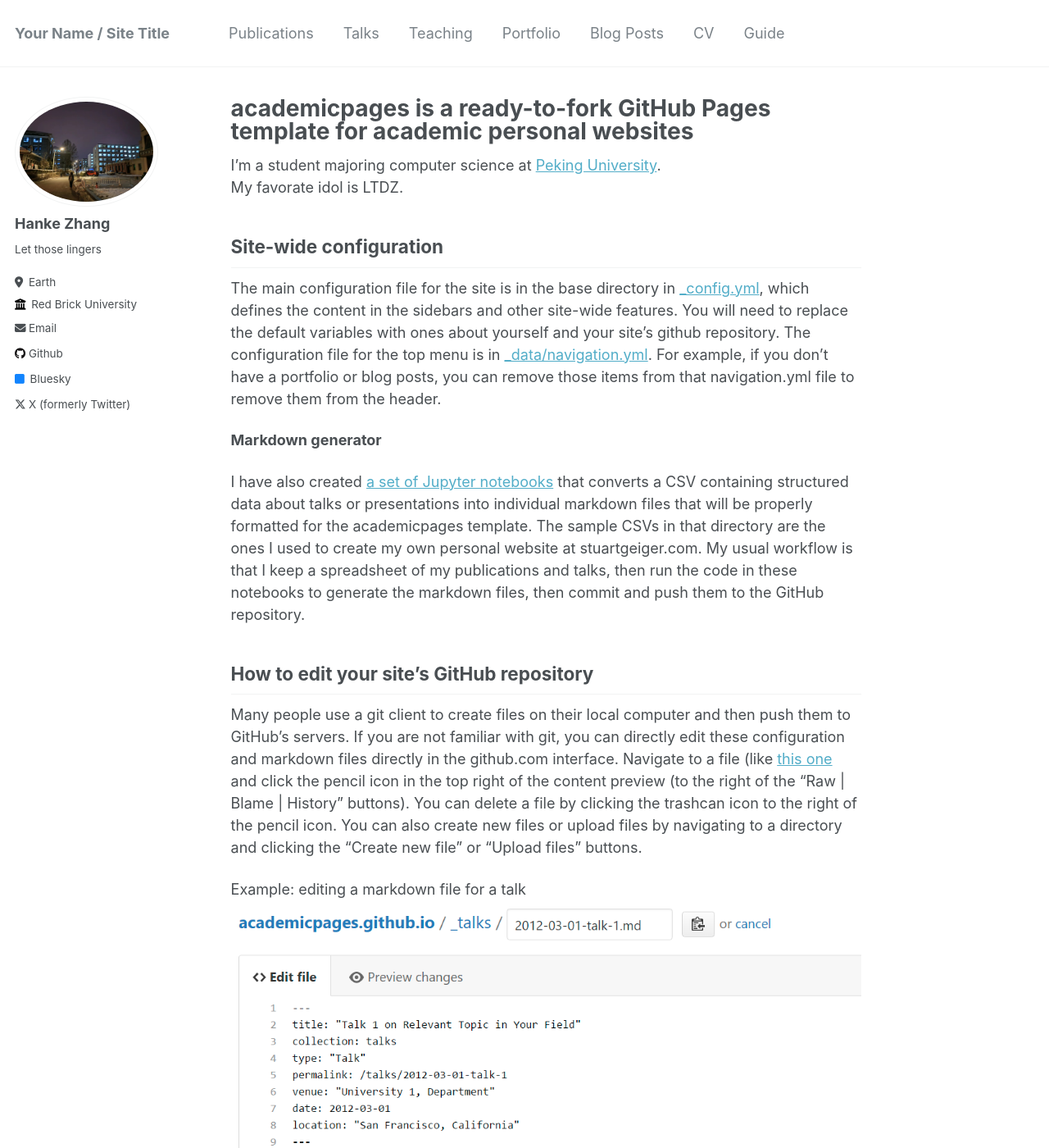
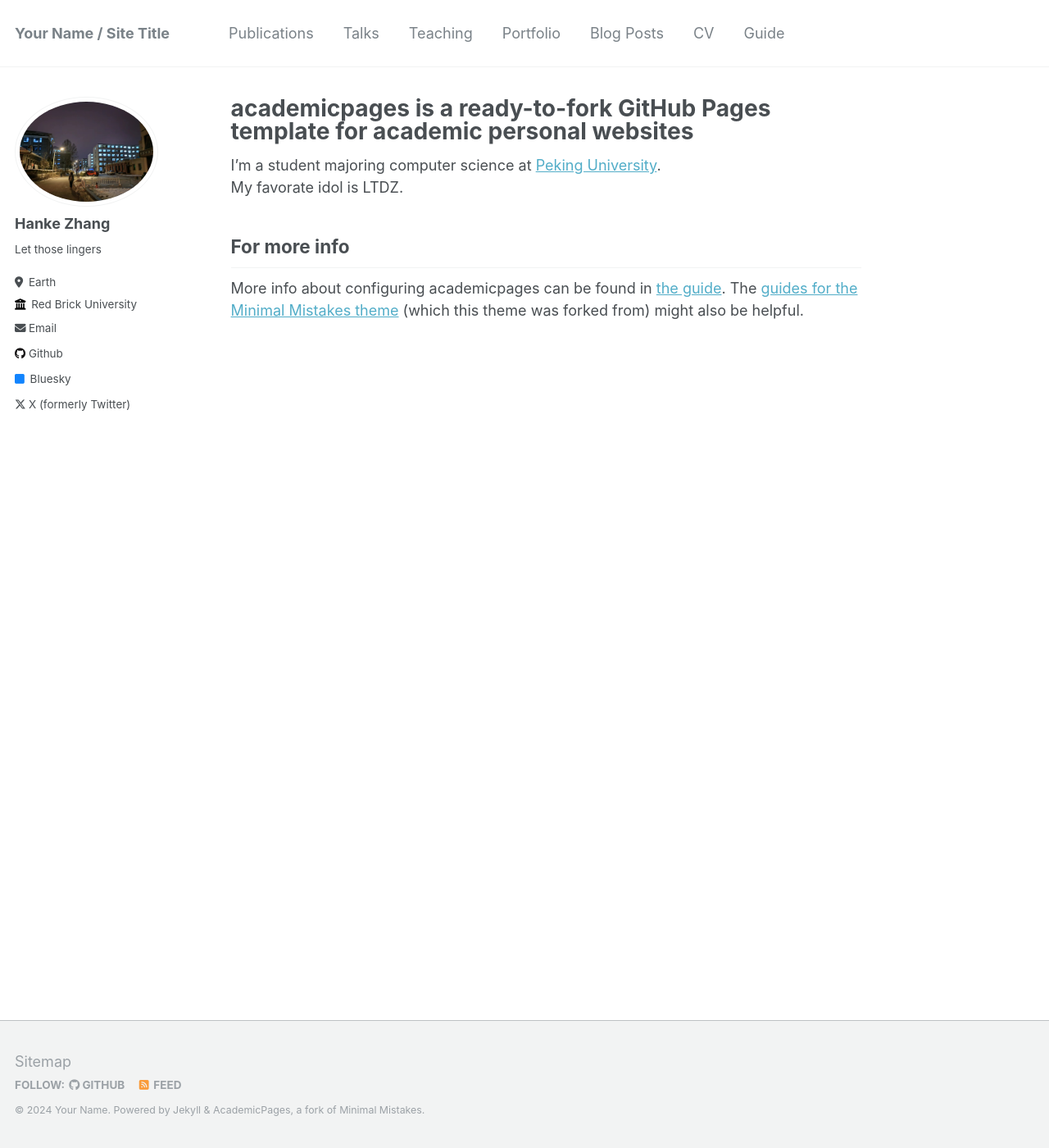
Before and after one commit to lemonadenn/lemonadenn.github.io, a Jekyll site: the page built from _pages/about.md, in a window 1280 px wide and 1400 px high. Shown: the whole window at 82% size. Built offline with Jekyll 4.4.1, drawn with Linux system fonts in a browser that asks for light colours.

Commit message:
Update about.md

```diff
--- a/_pages/about.md
+++ b/_pages/about.md
@@ -13,21 +13,7 @@ My favorate idol is LTDZ.
 
 
 
-Site-wide configuration
-------
-The main configuration file for the site is in the base directory in [_config.yml](https://github.com/academicpages/academicpages.github.io/blob/master/_config.yml), which defines the content in the sidebars and other site-wide features. You will need to replace the default variables with ones about yourself and your site's github repository. The configuration file for the top menu is in [_data/navigation.yml](https://github.com/academicpages/academicpages.github.io/blob/master/_data/navigation.yml). For example, if you don't have a portfolio or blog posts, you can remove those items from that navigation.yml file to remove them from the header.
 
-**Markdown generator**
-
-I have also created [a set of Jupyter notebooks](https://github.com/academicpages/academicpages.github.io/tree/master/markdown_generator
-) that converts a CSV containing structured data about talks or presentations into individual markdown files that will be properly formatted for the academicpages template. The sample CSVs in that directory are the ones I used to create my own personal website at stuartgeiger.com. My usual workflow is that I keep a spreadsheet of my publications and talks, then run the code in these notebooks to generate the markdown files, then commit and push them to the GitHub repository.
-
-How to edit your site's GitHub repository
-------
-Many people use a git client to create files on their local computer and then push them to GitHub's servers. If you are not familiar with git, you can directly edit these configuration and markdown files directly in the github.com interface. Navigate to a file (like [this one](https://github.com/academicpages/academicpages.github.io/blob/master/_talks/2012-03-01-talk-1.md) and click the pencil icon in the top right of the content preview (to the right of the "Raw | Blame | History" buttons). You can delete a file by clicking the trashcan icon to the right of the pencil icon. You can also create new files or upload files by navigating to a directory and clicking the "Create new file" or "Upload files" buttons.
-
-Example: editing a markdown file for a talk
-![Editing a markdown file for a talk](/images/editing-talk.png)
 
 For more info
 ------
```
